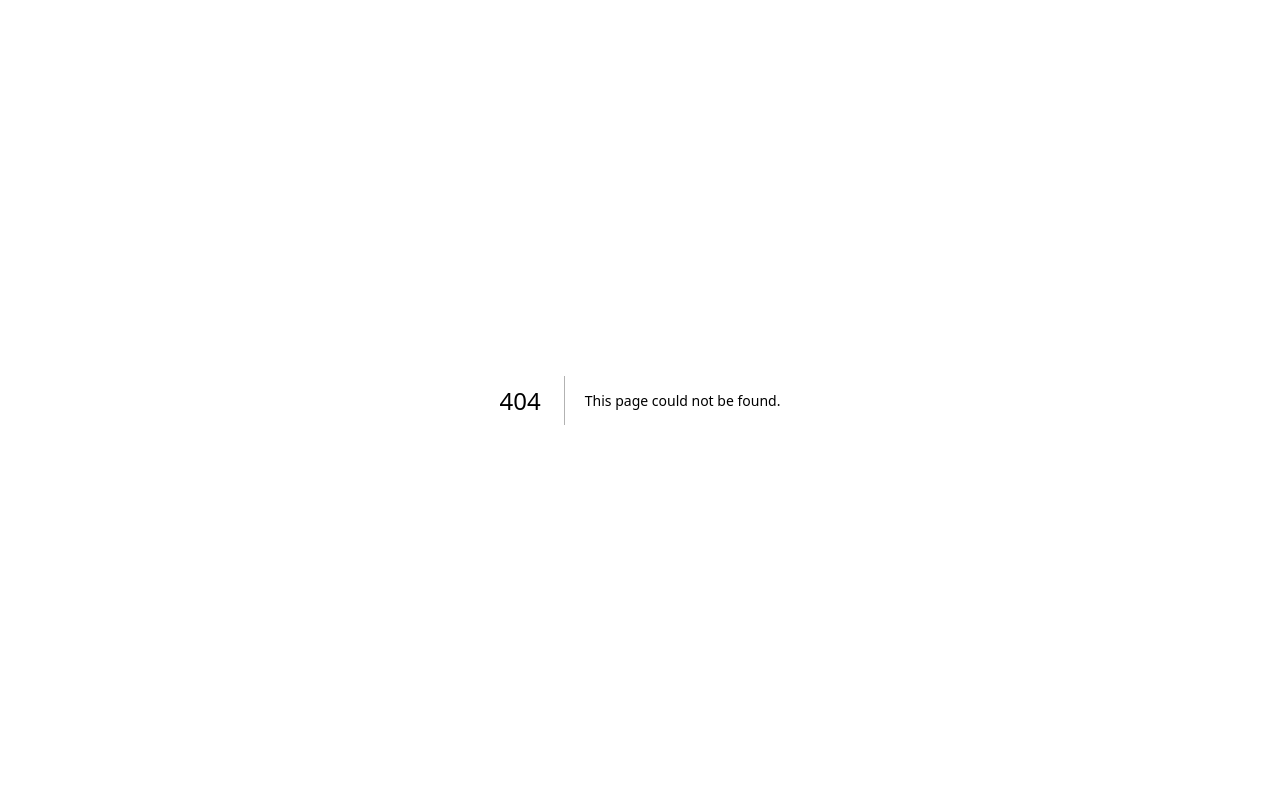
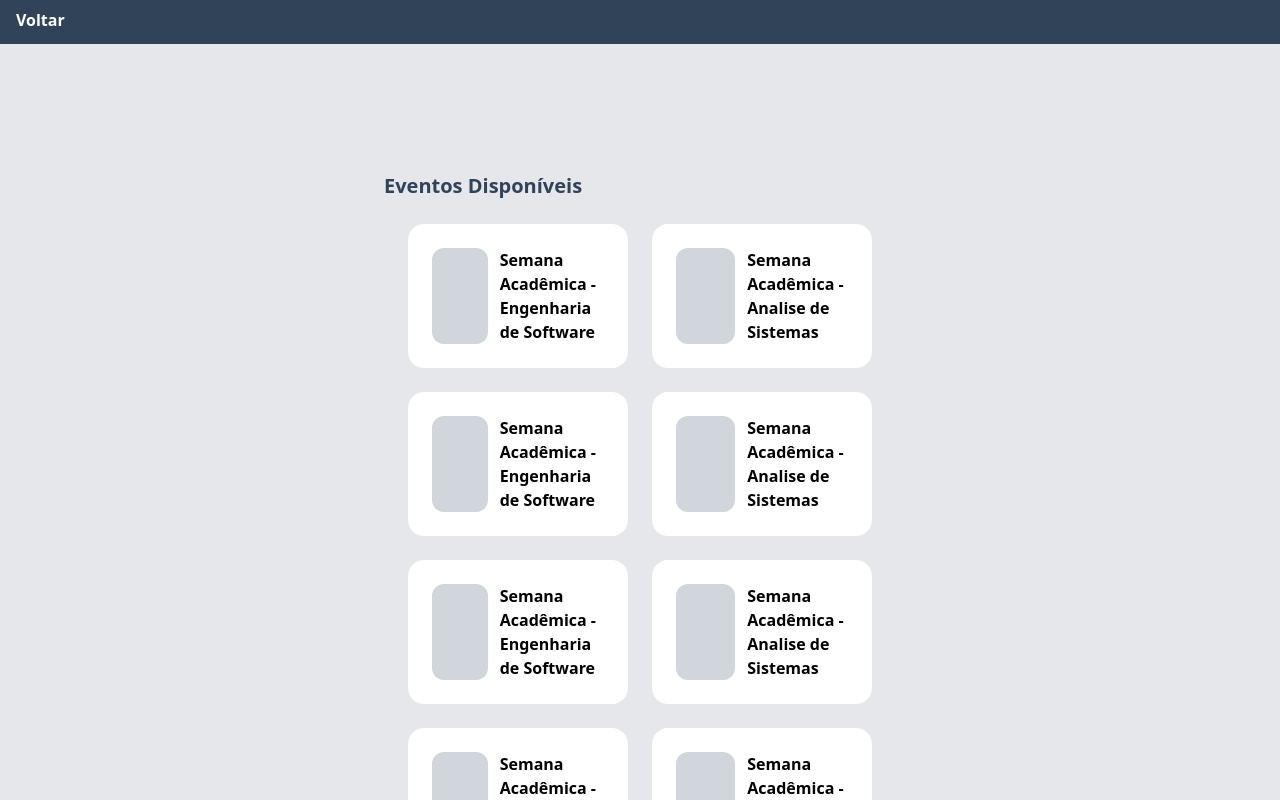
Before and after one commit to bug-wave/front-bugwave, a Next.js app: page /private/alunos/home in a window 1280 px wide. Before the commit this address had no page. Built offline with nearby package versions, Linux system fonts and the light colour scheme.

Commit message:
telaAluno

```diff
--- a/src/app/page.tsx
+++ b/src/app/page.tsx
@@ -7,13 +7,13 @@ export default function Home() {
   const router = useRouter();
 
   const goAluno = () => {
-    router.push("private/alunos");
+    router.push("private/alunos/home");
   };
   const goCord = () => {
-    router.push("private/avaliador");
+    router.push("private/avaliador/home");
   };
   const goAval = () => {
-    router.push("private/coordenador");
+    router.push("private/coordenador/home");
   };
 
   return (
--- /dev/null
+++ b/src/app/private/alunos/home/page.tsx
@@ -0,0 +1,80 @@
+/* eslint-disable react-hooks/rules-of-hooks */
+"use client";
+import React from "react";
+import { useRouter } from "next/navigation";
+import WebViewer from "../../../../components/pdf-viewer/WebViewer";
+
+interface EventItem {
+    title: string
+}
+
+const page = () => {
+  const router = useRouter();
+
+  const eventMock: EventItem[] = [
+      {
+          title: "Semana Acadêmica - Engenharia de Software"
+      },
+      {
+          title: "Semana Acadêmica - Analise de Sistemas"
+      },
+      {
+          title: "Semana Acadêmica - Engenharia de Software"
+      },
+      {
+          title: "Semana Acadêmica - Analise de Sistemas"
+      },
+      {
+          title: "Semana Acadêmica - Engenharia de Software"
+      },
+      {
+          title: "Semana Acadêmica - Analise de Sistemas"
+      },
+      {
+          title: "Semana Acadêmica - Engenharia de Software"
+      },
+      {
+          title: "Semana Acadêmica - Analise de Sistemas"
+      }
+  ]
+
+  const goAluno = () => {
+    router.push("/");
+  };
+
+  const eventPage = (item: EventItem) => {
+
+  }
+
+  return (
+      <div className="flex flex-col bg-gray-200 h-[100vh]">
+          <div className="h-12 bg-[#304358]">
+              <button
+                  onClick={goAluno}
+                  className="px-4 py-2 bg-[#304358] text-white font-semibold hover:cursor-pointer w-fit h-10 rounded-lg"
+              >Voltar</button>
+          </div>
+          <div className="ml-96 mr-96 mt-32">
+              <h1 className="font-bold text-[#304358] text-xl">Eventos Disponíveis</h1>
+
+              <div className="h-fit grid grid-cols-2 gap-6 max-h-[600px] overflow-y-auto p-6">
+                  {eventMock.map((item, index) => (
+                      <div className="p-6 bg-white rounded-2xl max-w-96 flex cursor-pointer
+                        transition-all hover:scale-105" onClick={eventPage} key={index}>
+                          <div className="w-48 h-24 rounded-xl mr-3 bg-gray-300">
+                          </div>
+                          <div className="flex flex-col justify-center">
+                              <h1 className="font-semibold">{item.title}</h1>
+                          </div>
+                      </div>
+                  ))}
+              </div>
+          </div>
+
+
+
+      </div>
+  );
+};
+
+export default page;
--- a/src/app/private/alunos/page.tsx
+++ /dev/null
@@ -1,27 +0,0 @@
-/* eslint-disable react-hooks/rules-of-hooks */
-"use client";
-import React from "react";
-import { useRouter } from "next/navigation";
-import WebViewer from "@/components/pdf-viewer/WebViewer";
-
-const page = () => {
-  const router = useRouter();
-
-  const goAluno = () => {
-    router.push("/");
-  };
-
-  return (
-      <div className="flex flex-col">
-          <div className="">
-              <WebViewer pdfUrl={"https://uploader-documents.s3.amazonaws.com/1746678461542-tarefafaltaluz.pdf?X-Amz-Algorithm=AWS4-HMAC-SHA256&X-Amz-Credential=AKIAY2ZZXWMZJFSZPEV3%2F20250508%2Fus-east-1%2Fs3%2Faws4_request&X-Amz-Date=20250508T042744Z&X-Amz-Expires=3600&X-Amz-Signature=9d9a3b236bba3e610fbad1d6482fc7cdab98644627be9eb9f37c5ee85b582daf&X-Amz-SignedHeaders=host"}/>
-          </div>
-          <button
-              onClick={goAluno}
-              className="px-4 py-2 bg-blue-800 hover:bg-blue-900 hover:cursor-pointer w-10 h-10 rounded-lg"
-          ></button>
-      </div>
-  );
-};
-
-export default page;
```
Also changed, not shown: src/app/private/alunos/publication/page.tsx (added), src/app/private/alunos/visualization/page.tsx (added).
